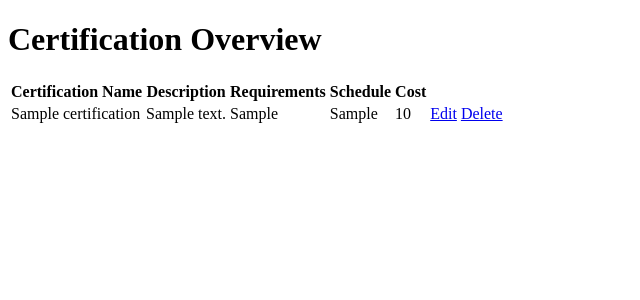
After one commit to engming0809/A-Centralised-Registration-Management-Portal-for-Professional-Certification-Exams, a PHP site: page /CertOver.php in a window 1280 px wide. The commit adds this page. Shown: the top 300 px of the page, without its empty margins (0-640 px from the left). Run offline with PHP 8.4, Linux system fonts and the light colour scheme; tables that the repository leaves empty or names only in its code hold one stand-in row (values such as "Sample post").

Commit message:
[bongani]

```diff
--- /dev/null
+++ b/CertOver.php
@@ -0,0 +1,107 @@
+<!DOCTYPE html>
+<html lang="en">
+<head>
+    <meta charset="UTF-8">
+    <meta name="viewport" content="width=device-width, initial-scale=1.0">
+    <title>Certification Overview</title>
+</head>
+<body>
+
+    <h1>Certification Overview</h1>
+
+    <?php
+    // Database credentials
+    $servername = 'localhost';  // Typically 'localhost' for local databases
+    $db   = 'cert_reg_management_db';  // Replace with your database name
+    $user = 'root';  // Replace with your database username
+    $pass = '';  // Replace with your database password
+
+    // Create a connection
+    $conn = new mysqli($servername, $user, $pass, $db);
+
+    // Check the connection
+    if ($conn->connect_error) {
+        die("Connection failed: " . $conn->connect_error);
+    }
+
+    // SQL query to fetch data
+    $sql = "SELECT certification_name, description, requirements, schedule, cost FROM certifications";  // Replace with your table name
+    $result = $conn->query($sql);
+        // Handle delete request
+        if (isset($_GET['delete'])) {
+            $cert_name = $_GET['delete'];
+            $delete = "DELETE FROM certifications WHERE certification_name='$cert_name'";
+            $conn->query($delete);
+            echo "<p>Record for $cert_name has been deleted.</p>";
+        }
+
+        // Handle edit request (update form submission)
+        if (isset($_POST['update'])) {
+            $cert_name = $_POST['certification_name'];
+            $description = $_POST['description'];
+            $requirements = $_POST['requirements'];
+            $schedule = $_POST['schedule'];
+            $cost = $_POST['cost'];
+
+            $conn->query("UPDATE certifications SET certification_name='$cert_name', description='$description', requirements='$requirements', schedule='$schedule', cost='$cost' WHERE certification_name='$cert_name'");
+            echo "<p>Record with the certification name $cert_name updated successfully.</p>";
+        }
+
+    if ($result->num_rows > 0) {
+        // Start the table
+        echo "<table>
+                <tr>
+                    <th>Certification Name</th>
+                    <th>Description</th>
+                    <th>Requirements</th>
+                    <th>Schedule</th>
+                    <th>Cost</th>
+                </tr>";
+
+        // Output data of each row
+        while($row = $result->fetch_assoc()) {
+            echo "<tr>
+                    <td>" . $row["certification_name"] . "</td>
+                    <td>" . $row["description"] . "</td>
+                    <td>" . $row["requirements"] . "</td>
+                    <td>" . $row["schedule"] . "</td>
+                    <td>" . $row["cost"] . "</td>
+                    <td>
+                        <a href='?edit=" . $row["certification_name"] . "' class='btn btn-edit'>Edit</a>
+                        <a href='?delete=" . $row["certification_name"] . "' class='btn btn-delete' onclick='return confirm(\"Are you sure you want to delete this record?\")'>Delete</a>
+                    </td>
+                  </tr>";
+        }
+        // End the table
+        echo "</table>";
+    } else {
+        echo "<p>No results found</p>";
+    }
+    if (isset($_GET['edit'])) {
+        $cert_name = $_GET['edit'];
+        $record = $conn->query("SELECT * FROM certifications WHERE certification_name='$cert_name'")->fetch_assoc();
+        ?>
+        <h2>Edit Record</h2>
+        <form action="" method="post">
+            <label for="certification_name">Certification Name:</label>
+            <input type="text" name="certification_name" value="<?php echo $record['certification_name']; ?>">
+            <label for="description">Description: </label>
+            <input type="text" name="description" value="<?php echo $record['description']; ?>" required><br>
+            <label for="requirements">Requirements:</label>
+            <input type="text" name="requirements" value="<?php echo $record['requirements']; ?>" required><br>
+            <label for="schedule">Schedule:</label>
+            <input type="date" name="schedule" value="<?php echo $record['schedule']; ?>" required><br>
+            <label for="cost">Cost:</label>
+            <input type="text" name="cost" value="<?php echo $record['cost']; ?>" required><br>
+            <input type="submit" name="update" value="Update" class="btn">
+        </form>
+        <?php
+    }
+
+    // Close the connection
+    $conn->close();
+    ?>
+
+
+</body>
+</html>
--- a/addCert.php
+++ b/addCert.php
@@ -103,7 +103,7 @@ function connectDB(){//Function to connect to database
 					<label for="cert_name">Certification Name: <input type="text" id="cert_name" name="cert_name"><span style="color:red;" class="error">* <?php echo $cert_nameErr;?></span></label><br>
 					<label for="description">Description: <input type="text" id="description" name="description"><span style="color:red;" class="error">* <?php echo $descriptionErr;?></span></label><br>
 					<label for="requirements">Requirement: <input type="text" id="requirements" name="requirements"><span style="color:red;" class="error">* <?php echo $requirementsErr;?></span></label><br>
-					<label for="schedule">Schedule Date: <input type="text" id="schedule" name="schedule"><span style="color:red;" class="error">* <?php echo $scheduleErr;?></span></label><br>
+					<label for="schedule">Schedule Date: <input type="date" id="schedule" name="schedule"><span style="color:red;" class="error">* <?php echo $scheduleErr;?></span></label><br>
 					<label for="cost">Cost: <input type="text" id="cost" name="cost"><span style="color:red;" class="error">* <?php echo $costErr;?></span></label><br>
 
 			<p><input type="submit" name="confirm" value="Add Certification"></p>
--- a/create_database.php
+++ b/create_database.php
@@ -53,7 +53,7 @@ $sql = "CREATE TABLE IF NOT EXISTS Certifications (
     certification_name VARCHAR(255) NOT NULL,
     description TEXT,
     requirements VARCHAR(255),
-    schedule VARCHAR(255) NOT NULL,
+    schedule DATE NOT NULL,
     cost VARCHAR(255) NOT NULL,
     lecturer_id INT,
     FOREIGN KEY (lecturer_id) REFERENCES Lecturer(lecturer_id)
```
Also changed, not shown: 1 other file.
